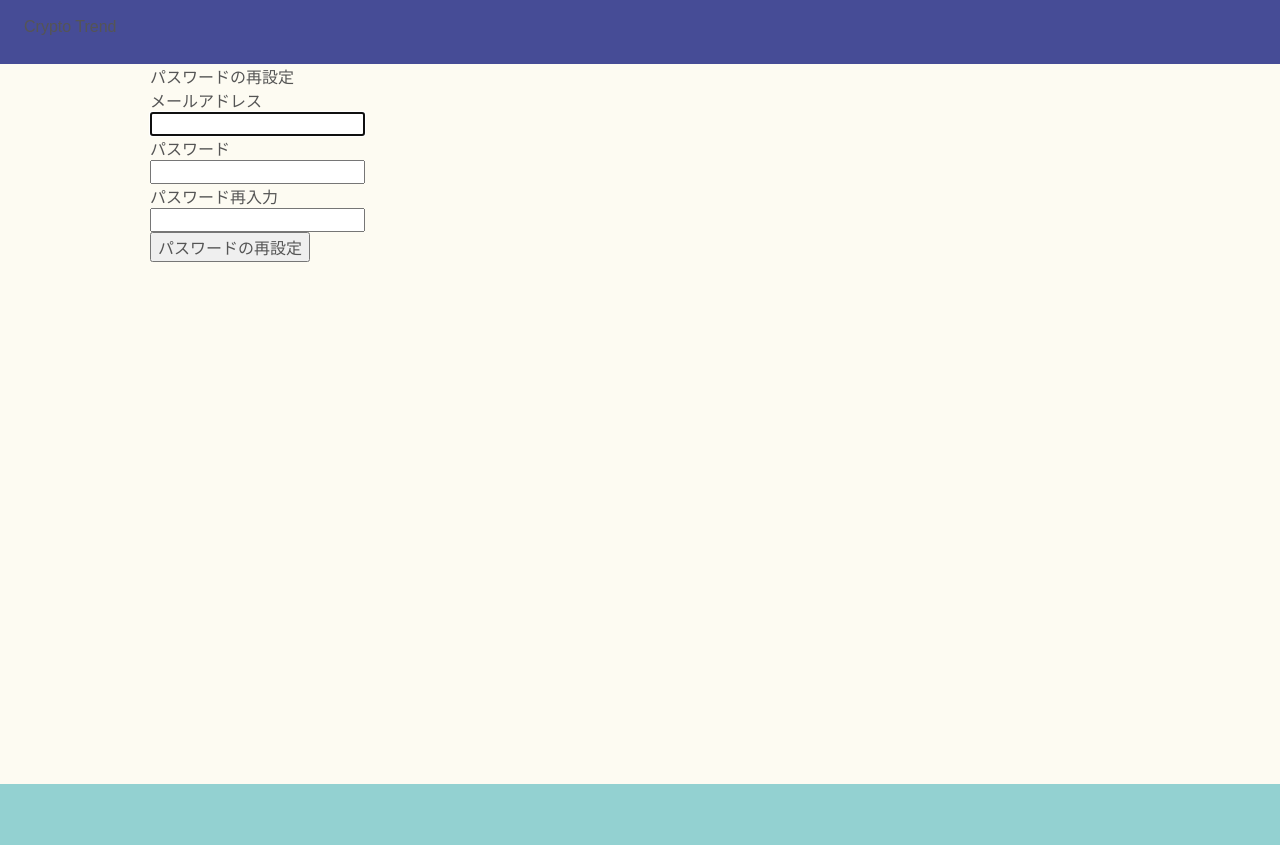
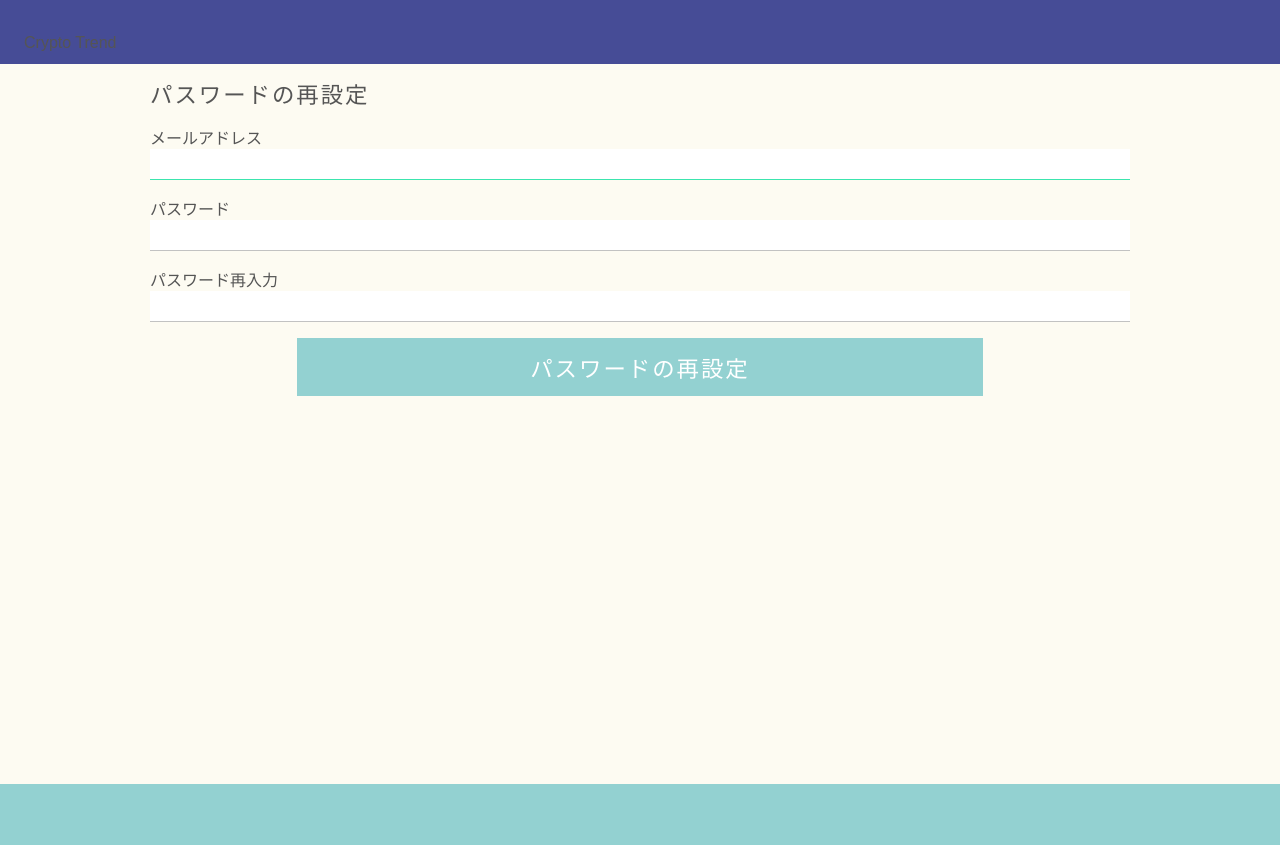
Before and after one commit to kata-n/laravel_crypto_trend, a Laravel app: template resources/views/auth/passwords/reset.blade.php in a window 1280 px wide. Run offline with Laravel 8, Linux system fonts and the light colour scheme; the template is opened without the code that fills it, so the values that code supplies are empty; some libraries are stand-ins or nearby versions.

Commit message:
scss add

```diff
--- a/resources/views/auth/passwords/reset.blade.php
+++ b/resources/views/auth/passwords/reset.blade.php
@@ -4,27 +4,28 @@
 
 @section('header')
   @parent
-  <div class="l-headerlogo">Crypto Trend</div>
+  <div class="l-headerlogo">
+    <p>Crypto Trend</p>
+  </div>
 @endsection
 
 @section('content')
 <div class="l-container p-container">
     <div class="l-authpage">
-        <div class="col-md-8">
-            <div class="card">
-                <div class="card-header">{{ __('Reset Password') }}</div>
+      <div class="c-heading">{{ __('Reset Password') }}</div>
 
-                <div class="card-body">
+      <div class="l-authbody">
           <form method="POST" action="{{ route('password.update') }}">
               @csrf
 
               <input type="hidden" name="token" value="{{ $token }}">
 
-                        <div class="form-group row">
-                            <label for="email" class="col-md-4 col-form-label text-md-right">{{ __('E-Mail Address') }}</label>
+              <div class="l-formgroup">
+                  <label for="email">{{ __('E-Mail Address') }}</label>
 
-                            <div class="col-md-6">
-                                <input id="email" type="email" class="form-control @error('email') is-invalid @enderror" name="email" value="{{ $email ?? old('email') }}" required autocomplete="email" autofocus>
+                  <div class="">
+                      <input id="email" type="email" class="c-inputtext @error('email') is-invalid @enderror" name="email" value="{{ $email ?? old('email') }}" required autocomplete="email" autofocus>
+                      <div class="c-text_underline"></div>
 
                       @error('email')
                           <span class="invalid-feedback" role="alert">
@@ -34,11 +35,12 @@
                   </div>
               </div>
 
-                        <div class="form-group row">
-                            <label for="password" class="col-md-4 col-form-label text-md-right">{{ __('Password') }}</label>
+              <div class="l-formgroup">
+                  <label for="password">{{ __('Password') }}</label>
 
-                            <div class="col-md-6">
-                                <input id="password" type="password" class="form-control @error('password') is-invalid @enderror" name="password" required autocomplete="new-password">
+                  <div>
+                      <input id="password" type="password" class="c-inputtext @error('password') is-invalid @enderror" name="password" required autocomplete="new-password">
+                      <div class="c-text_underline"></div>
 
                       @error('password')
                           <span class="invalid-feedback" role="alert">
@@ -48,17 +50,18 @@
                   </div>
               </div>
 
-                        <div class="form-group row">
-                            <label for="password-confirm" class="col-md-4 col-form-label text-md-right">{{ __('Confirm Password') }}</label>
+              <div class="l-formgroup">
+                  <label for="password-confirm">{{ __('Confirm Password') }}</label>
 
-                            <div class="col-md-6">
-                                <input id="password-confirm" type="password" class="form-control" name="password_confirmation" required autocomplete="new-password">
+                  <div>
+                      <input id="password-confirm" type="password" class="c-inputtext" name="password_confirmation" required autocomplete="new-password">
+                      <div class="c-text_underline"></div>
                   </div>
               </div>
 
-                        <div class="form-group row mb-0">
-                            <div class="col-md-6 offset-md-4">
-                                <button type="submit" class="btn btn-primary">
+              <div class="l-formgroup">
+                  <div>
+                      <button type="submit" class="c-authbtn">
                           {{ __('Reset Password') }}
                       </button>
                   </div>
@@ -67,6 +70,4 @@
       </div>
     </div>
 </div>
-    </div>
-</div>
 @endsection
```
Lines whose indentation alone changed are shown as unchanged.
